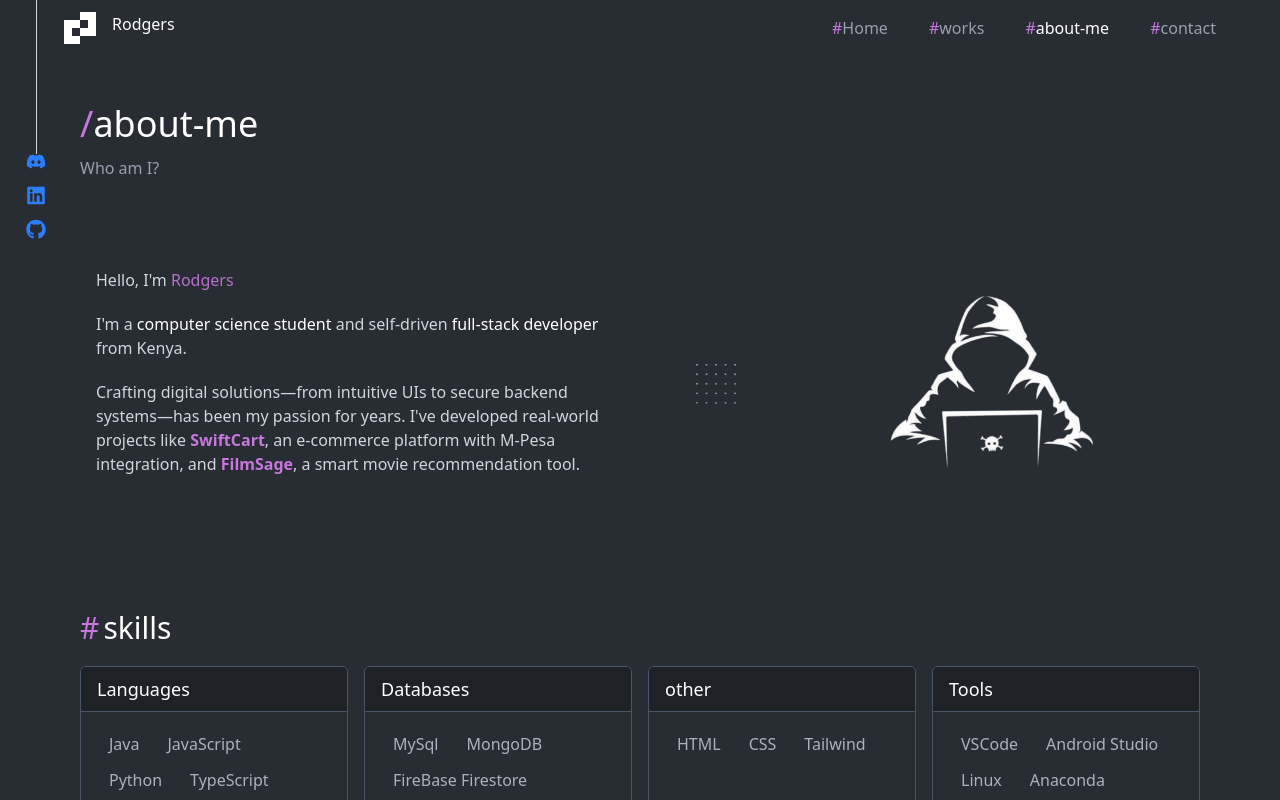
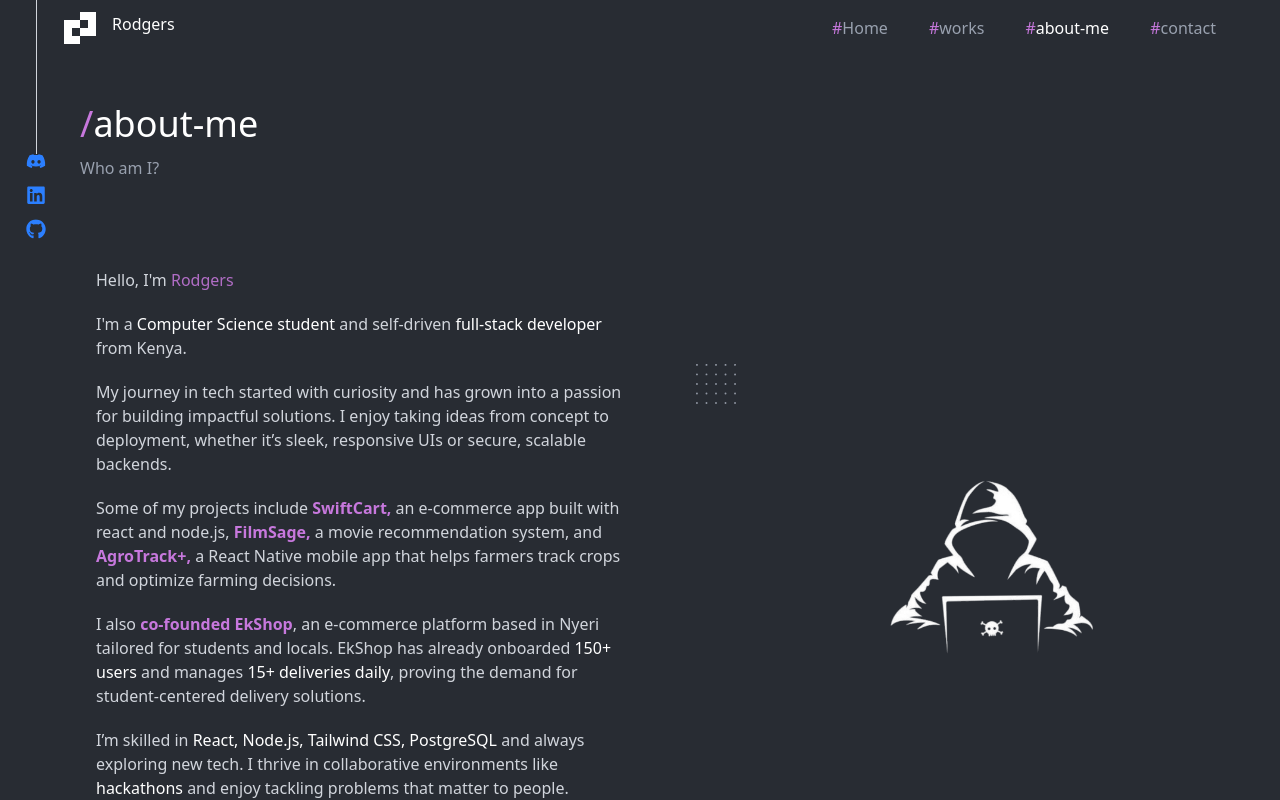
Before and after one commit to rodgers-munene/portfolio-final, a React (Vite) app: page /about-me in a window 1280 px wide. Shown: the top 800 px of the page. Built offline with nearby package versions, Linux system fonts and the light colour scheme.

Commit message:
updated about me section

```diff
--- a/src/components/about-me/AboutMe.jsx
+++ b/src/components/about-me/AboutMe.jsx
@@ -96,7 +96,7 @@ const AboutMe = () => {
               className="text-white font-medium"
               whileHover={{ color: "#C778DD" }}
             >
-              computer science student
+              Computer Science student
             </motion.span>{" "}
             and self-driven{" "}
             <motion.span
@@ -109,23 +109,68 @@ const AboutMe = () => {
           </motion.p>
 
           <motion.p className="text-gray-300 text-sm md:text-base" variants={textItem}>
-            Crafting digital solutions—from intuitive UIs to secure backend
-            systems—has been my passion for years. I've developed real-world
-            projects like{" "}
+            My journey in tech started with curiosity and has grown into a
+            passion for building impactful solutions. I enjoy taking ideas from
+            concept to deployment, whether it’s sleek, responsive UIs or secure,
+            scalable backends.
+          </motion.p>
+
+          <motion.p className="text-gray-300 text-sm md:text-base" variants={textItem}>
+            Some of my projects include{" "}
             <motion.strong
               className="text-[#C778DD]"
               whileHover={{ scale: 1.05 }}
             >
-              SwiftCart
-            </motion.strong>
-            , an e-commerce platform with M-Pesa integration, and{" "}
+              SwiftCart,
+            </motion.strong>{" "}
+            an e-commerce app built with react and node.js,{" "}
             <motion.strong
               className="text-[#C778DD]"
               whileHover={{ scale: 1.05 }}
             >
-              FilmSage
+              FilmSage,
+            </motion.strong>{" "}
+            a movie recommendation system, and{" "}
+            <motion.strong
+              className="text-[#C778DD]"
+              whileHover={{ scale: 1.05 }}
+            >
+              AgroTrack+,
+            </motion.strong>{" "}
+            a React Native mobile app that helps farmers track crops and
+            optimize farming decisions.
+          </motion.p>
+
+          <motion.p className="text-gray-300 text-sm md:text-base" variants={textItem}>
+            I also{" "}
+            <motion.strong
+              className="text-[#C778DD]"
+              whileHover={{ scale: 1.05 }}
+            >
+              co-founded EkShop
             </motion.strong>
-            , a smart movie recommendation tool.
+            , an e-commerce platform based in Nyeri tailored for students and
+            locals. EkShop has already onboarded{" "}
+            <span className="text-white font-medium">150+ users</span> and
+            manages{" "}
+            <span className="text-white font-medium">15+ deliveries daily</span>,
+            proving the demand for student-centered delivery solutions.
+          </motion.p>
+
+          <motion.p className="text-gray-300 text-sm md:text-base" variants={textItem}>
+            I’m skilled in{" "}
+            <span className="text-white font-medium">
+              React, Node.js, Tailwind CSS, PostgreSQL
+            </span>{" "}
+            and always exploring new tech. I thrive in collaborative environments
+            like{" "}
+            <span className="text-white font-medium">hackathons</span> and enjoy
+            tackling problems that matter to people.
+          </motion.p>
+
+          <motion.p className="text-gray-300 text-sm md:text-base" variants={textItem}>
+            Beyond coding, I’m driven by a vision to create tools that make
+            everyday life easier and more connected.
           </motion.p>
         </motion.div>
 
```
